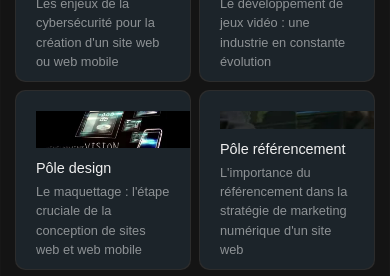
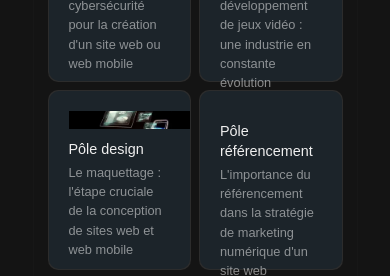
Before and after one commit to body08120/WFB-corp, a PHP site: page /WFB-CORP/view/realisations.php in a window 390 px wide. Shown: the part 209-485 px from the top of the page. Run offline with PHP 8.4, Linux system fonts and the light colour scheme; some libraries are stand-ins or nearby versions.

Commit message:
reglage bug width responsive main>1ère div

```diff
--- a/view/articles.php
+++ b/view/articles.php
@@ -47,7 +47,7 @@ include('src/model/config.php');
     ?>
 
     <main class="h-full overflow-hidden flex items-center justify-center" style="background: #141414;">
-        <div class="space-y-5 w-9/12">
+        <div class="space-y-5 w-10/12">
 
             <div class="overflow-hidden rounded-xl border border-[#171717] bg-[#141414]-50 p-1 mt-6">
                 <ul class="flex items-center gap-2 text-sm font-medium ">
--- a/view/realisations.php
+++ b/view/realisations.php
@@ -34,7 +34,7 @@
 <?php include_once('includes/navbar.php')?>
 
     <main class="h-full overflow-hidden flex items-center justify-center">
-        <div class="space-y-5 w-full">
+        <div class="space-y-5 w-10/12">
             <div class="overflow-hidden rounded-xl border border-[#171717] bg-[#141414]-50 p-1 mt-6">
                 <ul class="flex items-center gap-2 text-sm font-medium ">
                     <li class="flex-1">
```
